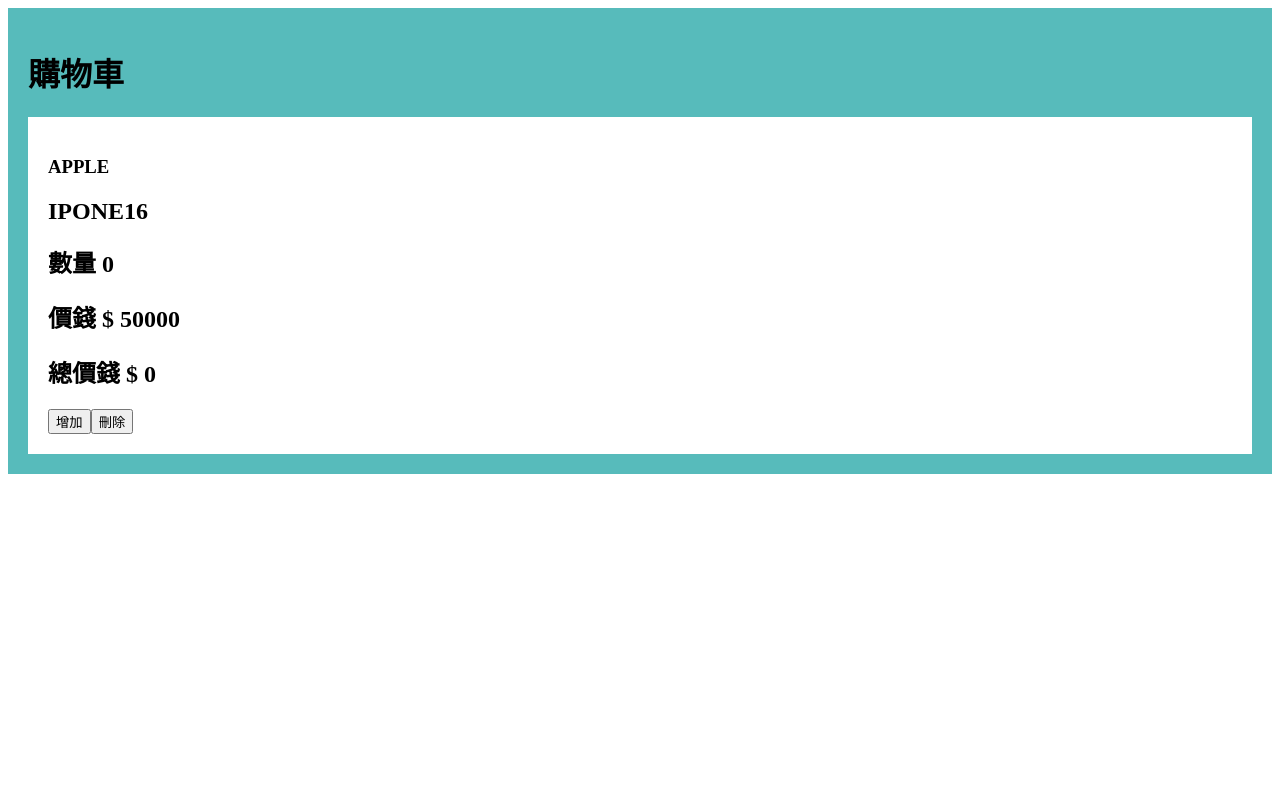
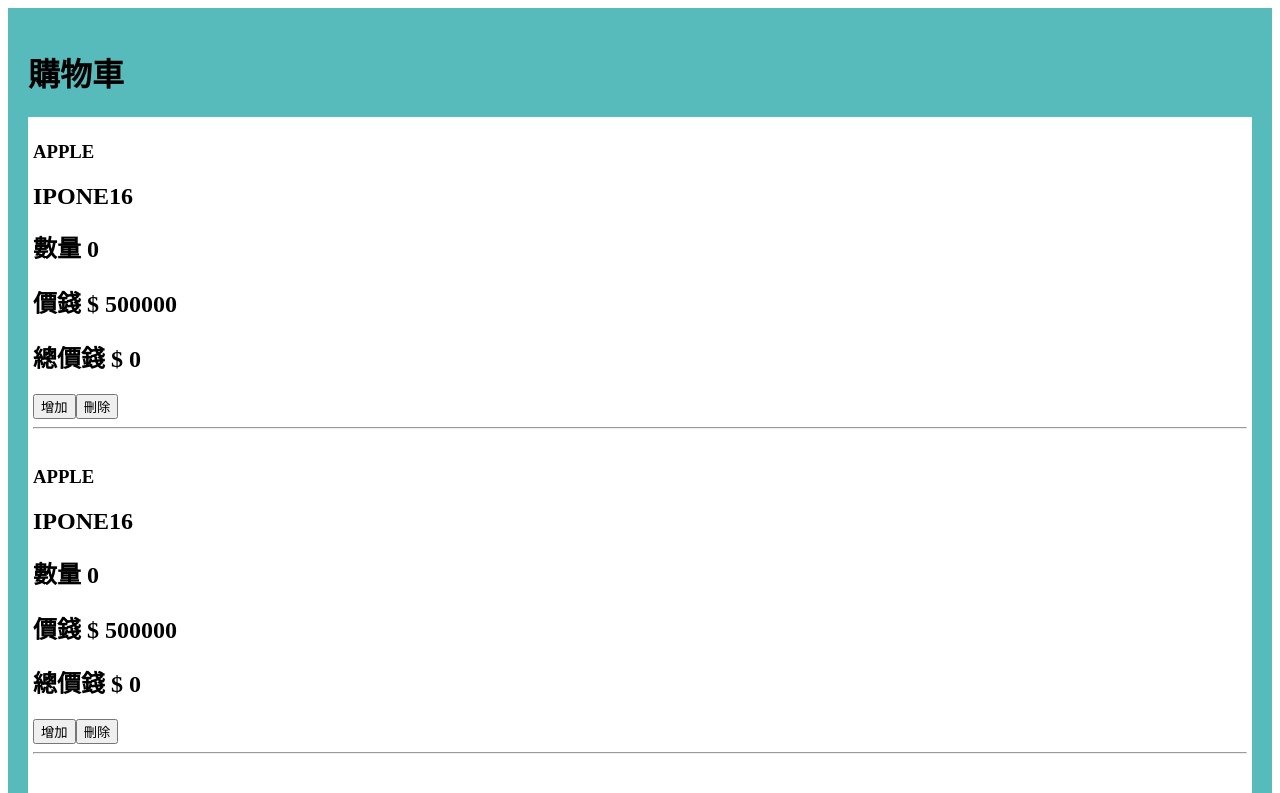
Before and after one commit to Z-Yun324/HelloVue3, a Vue app: page / in a window 1280 px wide. Shown: the top 793 px of the page. Built offline with nearby package versions, Linux system fonts and the light colour scheme.

Commit message:
Feat: Reactive 對象類型響應式

```diff
--- a/src/App.vue
+++ b/src/App.vue
@@ -1,6 +1,8 @@
 <template>
   <div class="car">
     <h1>購物車</h1>
+    <Commodity />
+    <Commodity />
     <Commodity />
   </div>
 </template>
--- a/src/components/Commodity.vue
+++ b/src/components/Commodity.vue
@@ -1,34 +1,37 @@
 <!--HTML-->
 <template>
   <div class="commodity">
-    <h3>{{ brand }}</h3>
-    <h2>{{ name }}</h2>
-    <h2>數量 {{ quantity }}</h2>
-    <h2>價錢 $ {{ price }}</h2>
+    <h3>{{ apple_ipone16.brand }}</h3>
+    <h2>{{ apple_ipone16.name }}</h2>
+    <h2>數量 {{ apple_ipone16.quantity }}</h2>
+    <h2>價錢 $ {{ apple_ipone16.price }}</h2>
     <h2>總價錢 $ {{ comTotal }}</h2>
     <button @click="addCom">增加</button>
     <button @click="deleteCom">刪除</button>
+    <hr />
   </div>
 </template>
 
 <script lang="ts" setup name="commodity">
-import { computed, ref } from "vue";
+import { computed, reactive } from "vue";
 //data
-let brand = "APPLE";
-let name = "IPONE16";
-let quantity = ref(0);
-let price = 50000;
-const comTotal = computed(() => quantity.value * price);
+let apple_ipone16 = reactive({
+  brand: "APPLE",
+  name: "IPONE16",
+  quantity: 0,
+  price: 500000,
+});
+const comTotal = computed(() => apple_ipone16.quantity * apple_ipone16.price);
 //function
 function deleteCom() {
-  if (quantity.value > 0) {
-    quantity.value -= 1;
+  if (apple_ipone16.quantity > 0) {
+    apple_ipone16.quantity -= 1;
   } else {
     alert("數量已為零");
   }
 }
 function addCom() {
-  quantity.value += 1;
+  apple_ipone16.quantity += 1;
 }
 </script>
 
@@ -36,6 +39,6 @@ function addCom() {
 <style scoped>
 .commodity {
   background-color: #fff;
-  padding: 20px;
+  padding: 5px;
 }
 </style>
```
